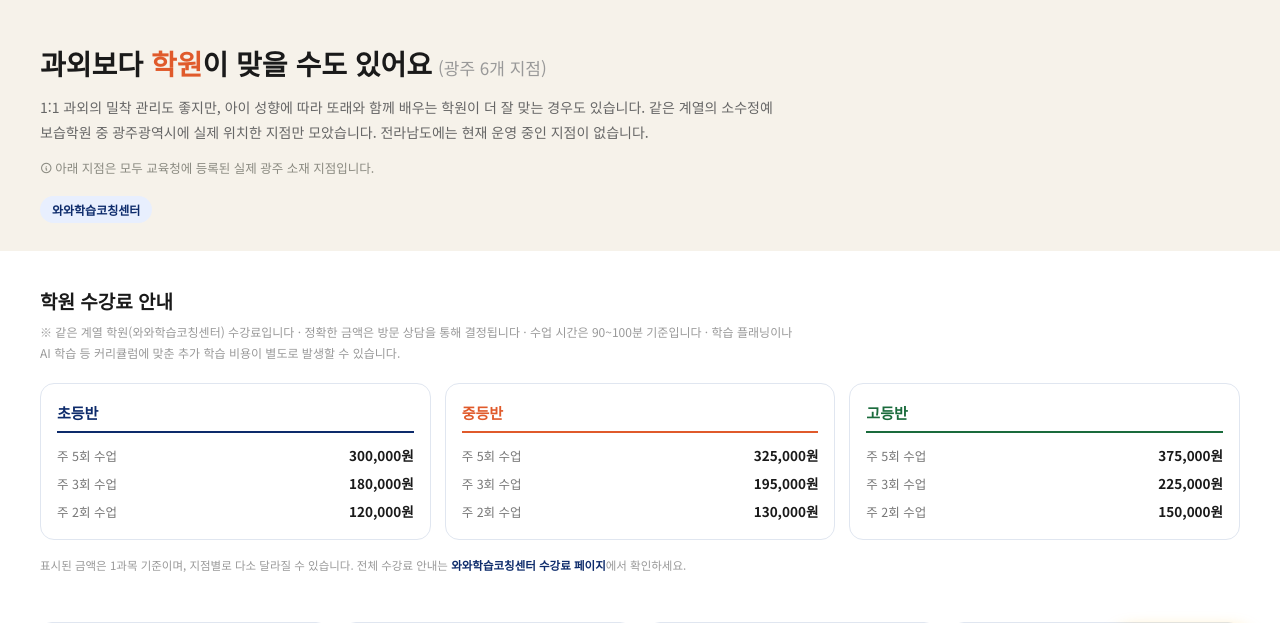
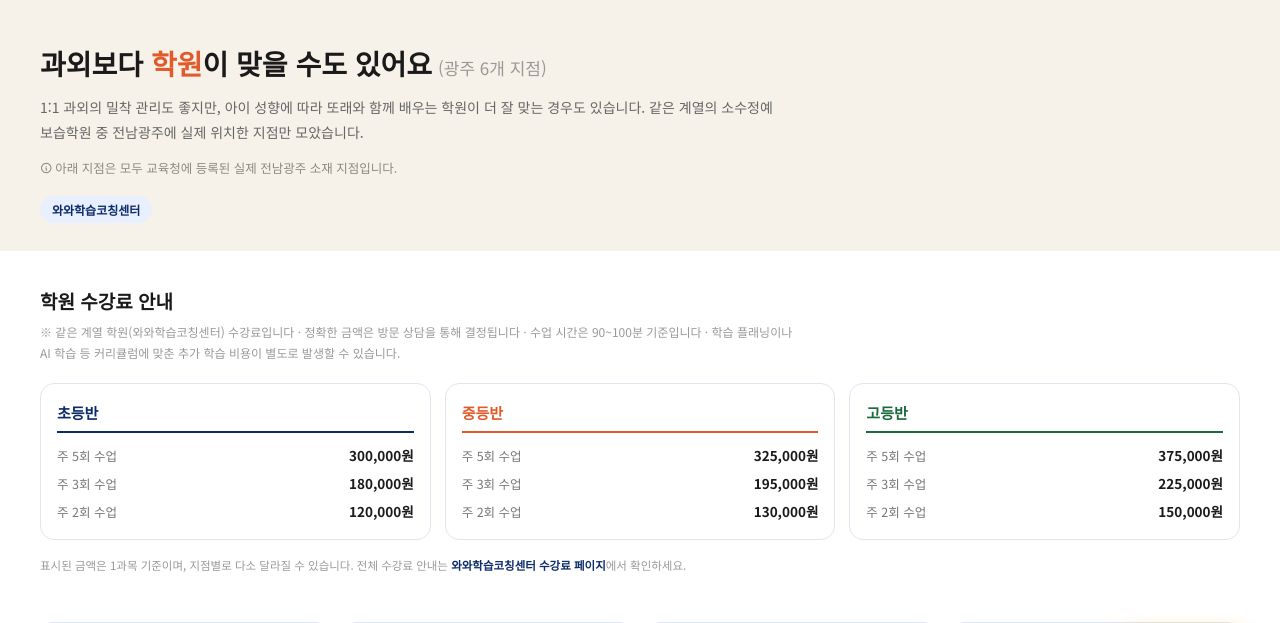
Before and after one commit to rlawogms/gwangju-tutoring-website, a plain HTML site: page gwangju-academy-finder.html in a window 1280 px wide. Shown: the part 99-722 px from the top of the page. Drawn offline with Linux system fonts and the light colour scheme.

Commit message:
학원 찾기 페이지 안내 문구를 전남광주 표기로 통일, 전라남도 무지점 안내 문장 제거
Co-Authored-By: Claude Sonnet 5 <noreply@anthropic.com>

```diff
--- a/gwangju-academy-finder.html
+++ b/gwangju-academy-finder.html
@@ -198,8 +198,8 @@ body { font-family: 'Noto Sans KR', sans-serif; color: #1a1a1a; background: #fff
 
 <div class="page-header">
   <h1 class="page-title">과외보다 <span class="page-accent">학원</span>이 맞을 수도 있어요<span class="page-count">(광주 6개 지점)</span></h1>
-  <p class="page-sub">1:1 과외의 밀착 관리도 좋지만, 아이 성향에 따라 또래와 함께 배우는 학원이 더 잘 맞는 경우도 있습니다. 같은 계열의 소수정예 보습학원 중 광주광역시에 실제 위치한 지점만 모았습니다. 전라남도에는 현재 운영 중인 지점이 없습니다.</p>
-  <p class="page-notice"><i class="ti ti-info-circle"></i> 아래 지점은 모두 교육청에 등록된 실제 광주 소재 지점입니다.</p>
+  <p class="page-sub">1:1 과외의 밀착 관리도 좋지만, 아이 성향에 따라 또래와 함께 배우는 학원이 더 잘 맞는 경우도 있습니다. 같은 계열의 소수정예 보습학원 중 전남광주에 실제 위치한 지점만 모았습니다.</p>
+  <p class="page-notice"><i class="ti ti-info-circle"></i> 아래 지점은 모두 교육청에 등록된 실제 전남광주 소재 지점입니다.</p>
   <div class="brand-legend">
     <span class="legend-chip brand-wawa">와와학습코칭센터</span>
   </div>
```
